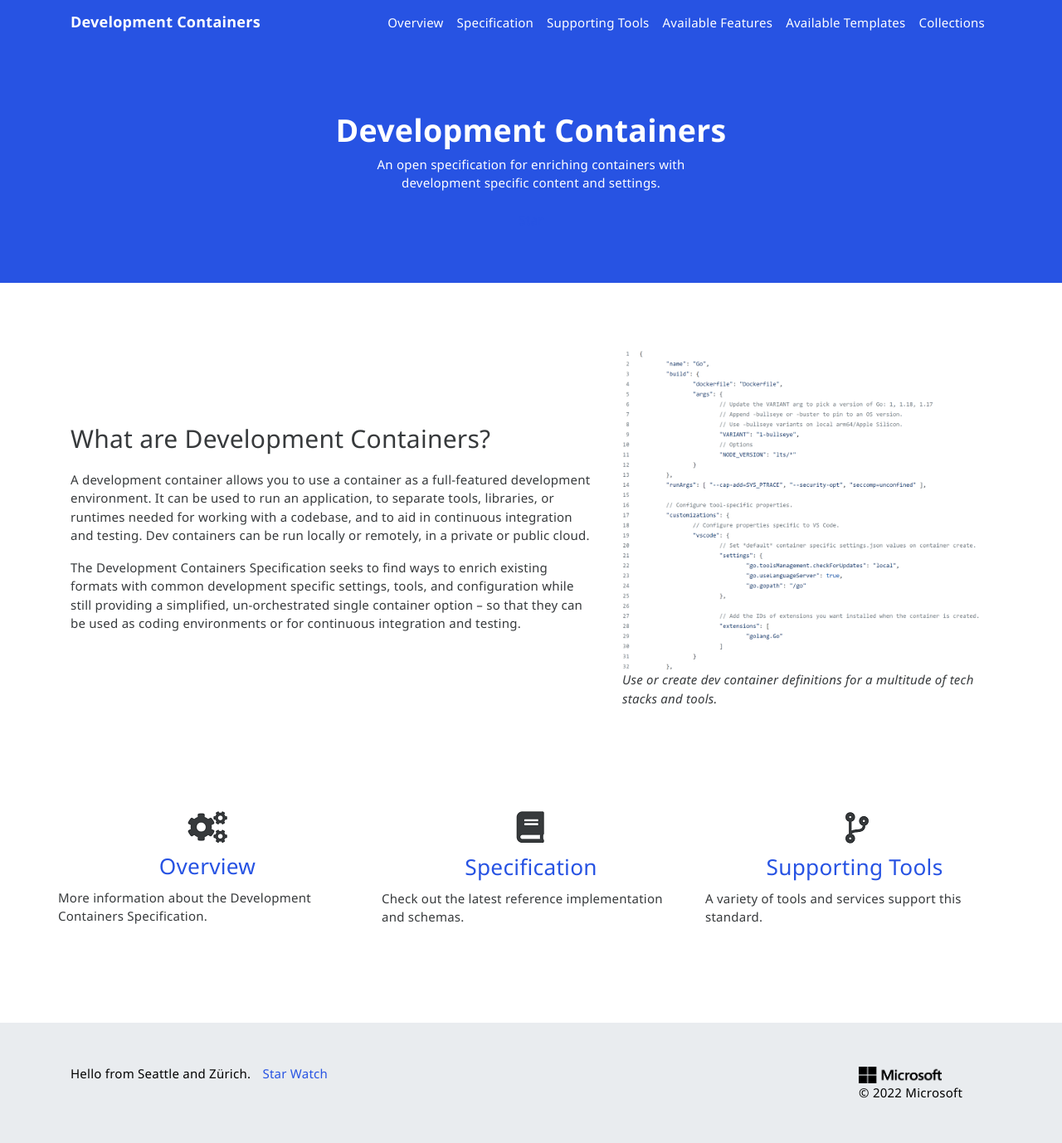
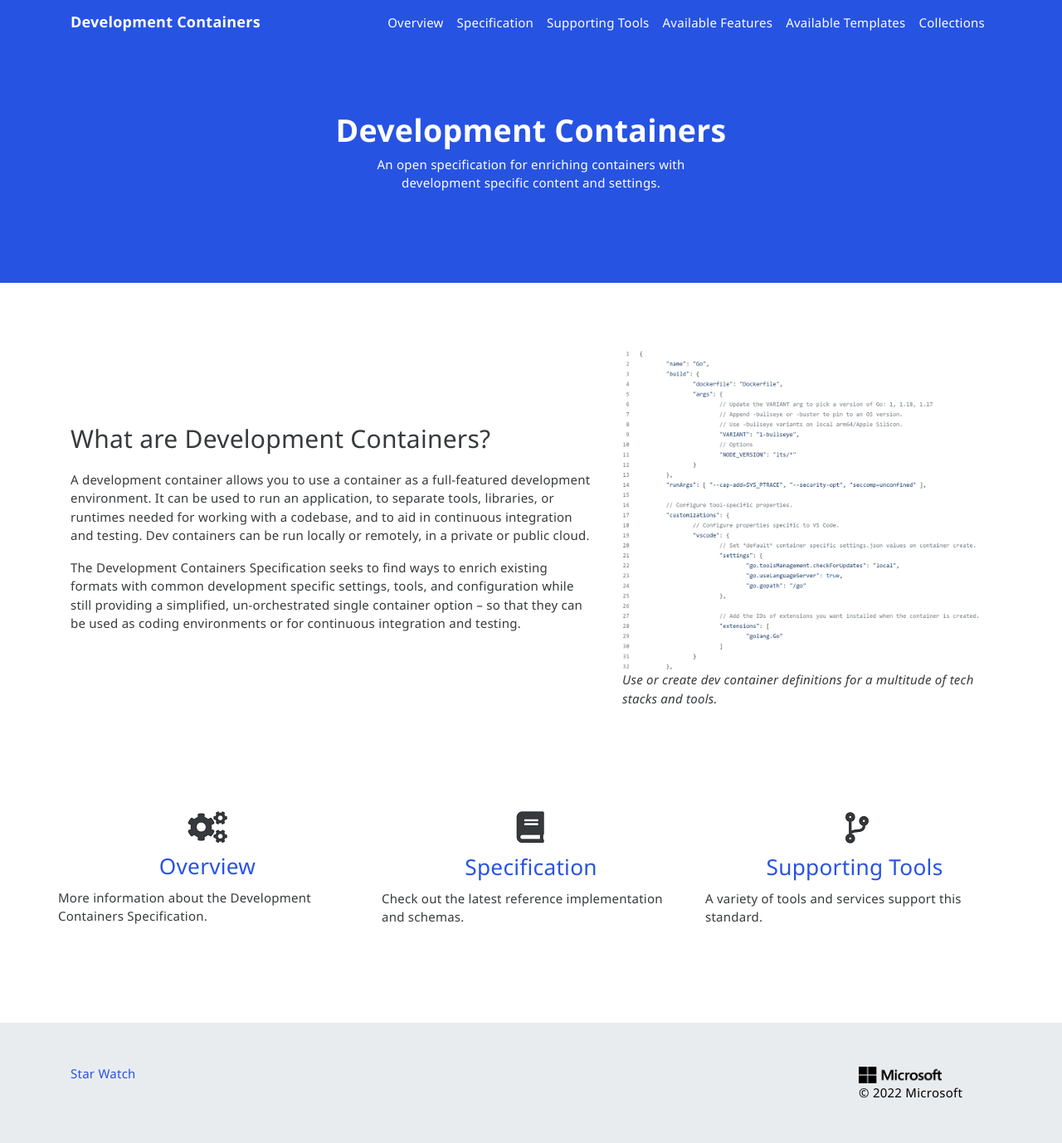
Before and after one commit to devcontainers/devcontainers.github.io, a Jekyll site: the page built from index.html, in a window 1280 px wide. Shown: the whole page at 83% size. Built offline with Jekyll 4.4.1, drawn with Linux system fonts in a browser that asks for light colours; nearby versions of some CDN libraries; comment, search, counter and statistics services are not loaded.

Commit message:
Update footer.html

```diff
--- a/_includes/footer.html
+++ b/_includes/footer.html
@@ -11,9 +11,6 @@
         <div class="row">
             <div class="col-sm-10">
                 <ul class="links">
-                    <li>
-                        <span class="message">Hello from Seattle and Zürich.</span>
-                    </li>
                     <li>
                         <a class="github-button" href="https://github.com/devcontainers/spec" data-icon="octicon-star" data-show-count="true" aria-label="Star devcontainers/spec on GitHub">Star</a>
                     </li>
```
